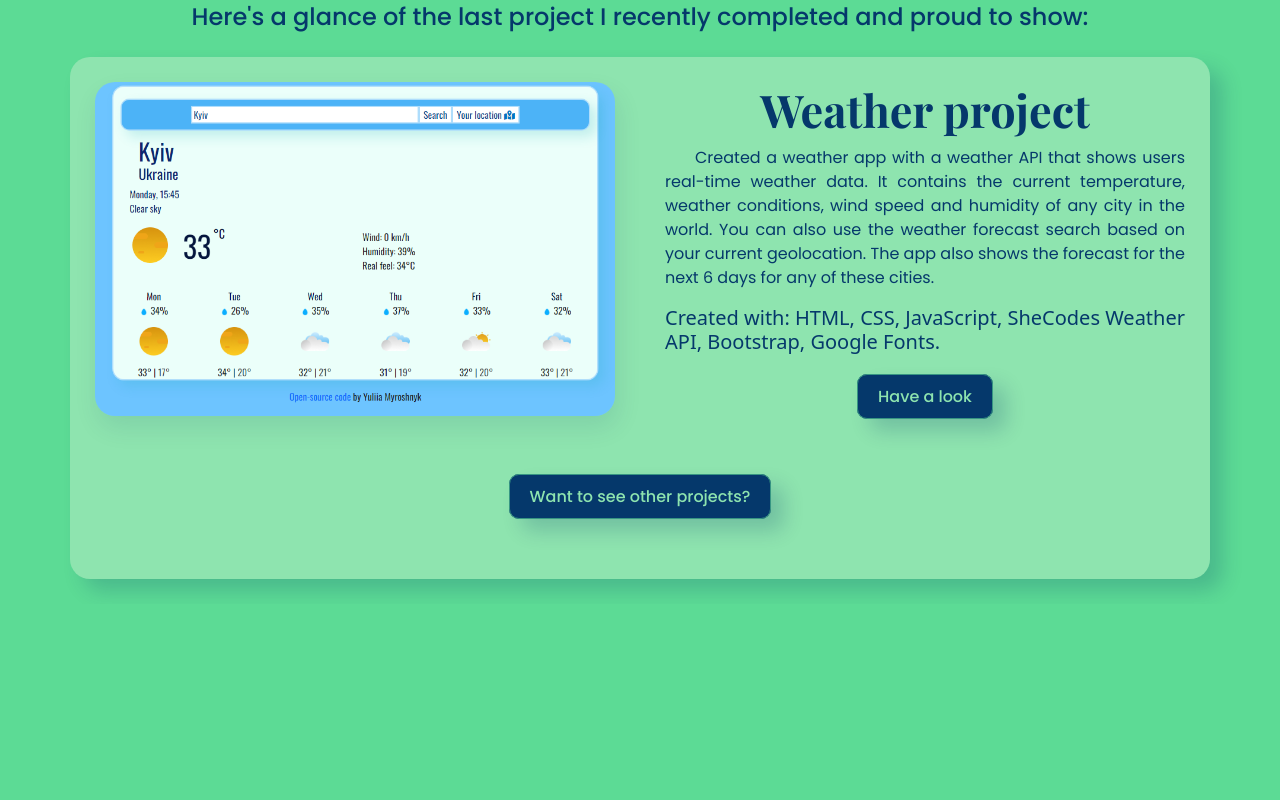
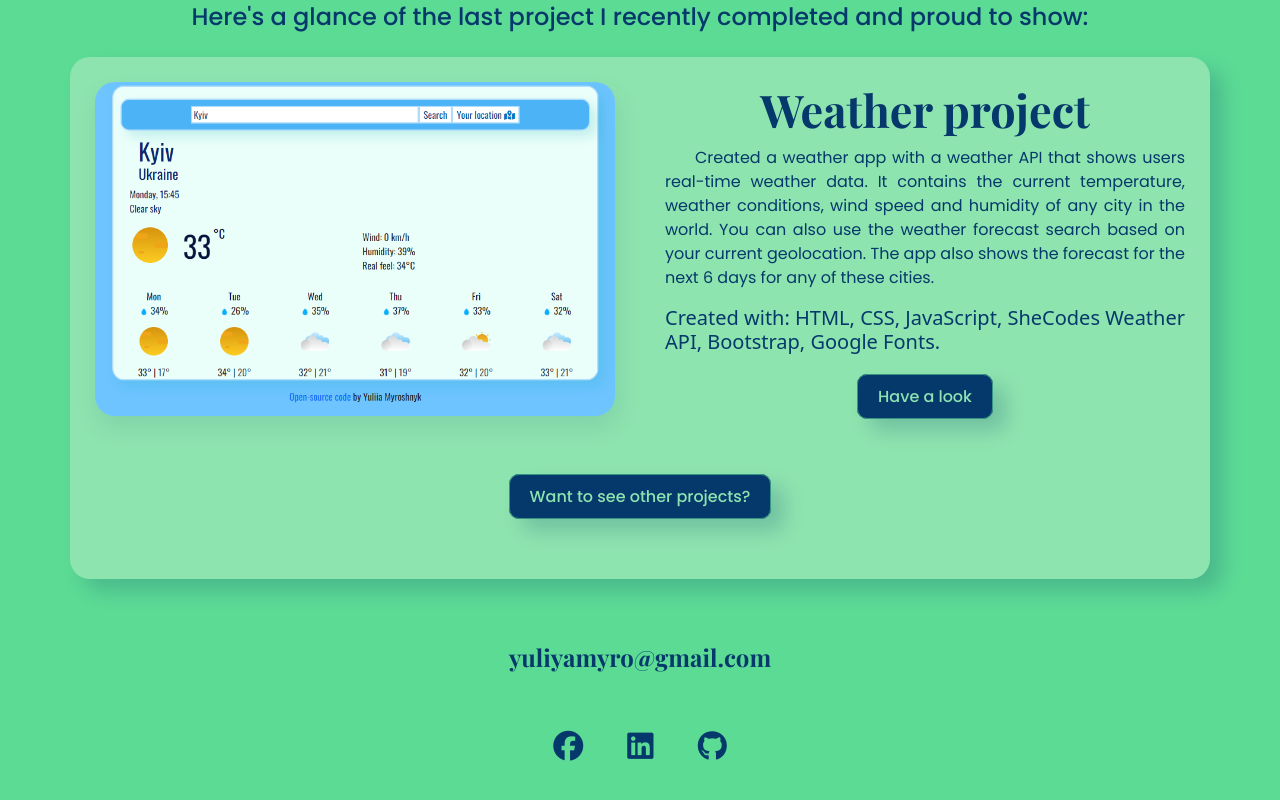
Before and after one commit to YuliiaMyroshnyk/web-portfolio, a plain HTML site: page index.html in a window 1280 px wide. Shown: the part 706-1506 px from the top of the page. Before the commit the page ends 1310 px from the top, so only its background shows below. Drawn offline with nearby package versions, Linux system fonts and the light colour scheme.

Commit message:
Added footer

```diff
--- a/css/style.css
+++ b/css/style.css
@@ -211,6 +211,40 @@ nav a {
   color: var(--primary-color);
 }
 
+nav a:hover,
+nav li.active a {
+  color: rgb(27, 26, 26);
+}
+
+footer {
+  margin: 60px 0;
+}
+
+footer .mail-link {
+  text-decoration: none;
+  color: var(--primary-color);
+  font-size: 24px;
+  text-align: center;
+  transition: all 150ms ease-in-out;
+  font-family: var(--headings-font-family);
+}
+
+footer .social-media {
+  text-align: center;
+}
+
+footer .social-media a {
+  margin: 0 20px;
+  color: var(--primary-color);
+  font-size: 30px;
+  transition: all 150ms ease-in-out;
+}
+
+footer .mail-link:hover,
+footer .social-media a:hover {
+  color: rgb(27, 26, 26);
+}
+
 @media (max-width: 900px) {
   h1 {
     font-size: 44px;
--- a/index.html
+++ b/index.html
@@ -39,7 +39,7 @@
       <nav class="d-flex justify-content-between">
         <img src="images/yuliia-myroshnyk.png" id="brand-logo" />
         <ul>
-          <li>
+          <li class="active">
             <a href="/">Home</a>
           </li>
           <li>
@@ -98,5 +98,19 @@
         >
       </div>
     </div>
+    <div class="container">
+      <footer>
+        <div class="d-flex justify-content-center mb-5">
+          <a href="mailto:yuliyamyro@gmail.com" class="mail-link"
+            >yuliyamyro@gmail.com</a
+          >
+        </div>
+        <div class="social-media">
+          <a href="/"><i class="fa-brands fa-facebook"></i></a>
+          <a href="/"><i class="fa-brands fa-linkedin"></i></a>
+          <a href="/"><i class="fa-brands fa-github"></i></a>
+        </div>
+      </footer>
+    </div>
   </body>
 </html>
```
